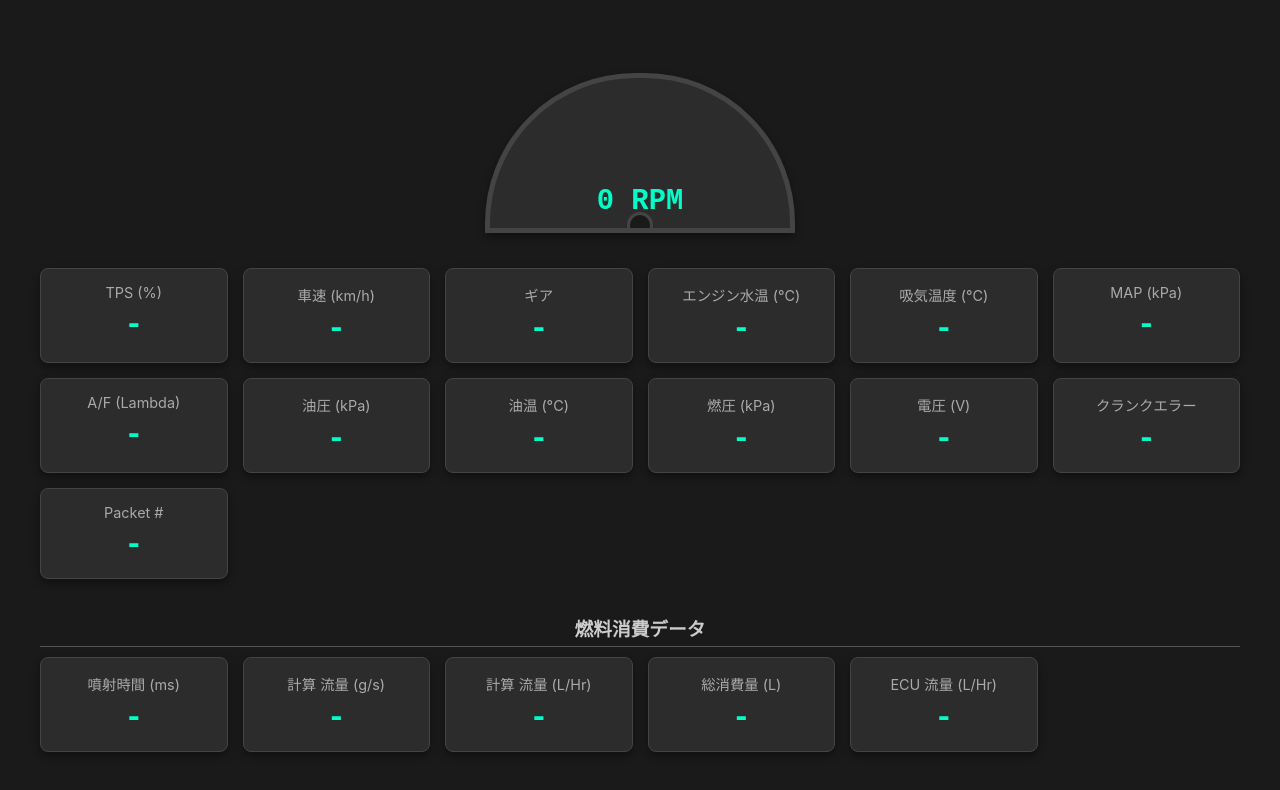
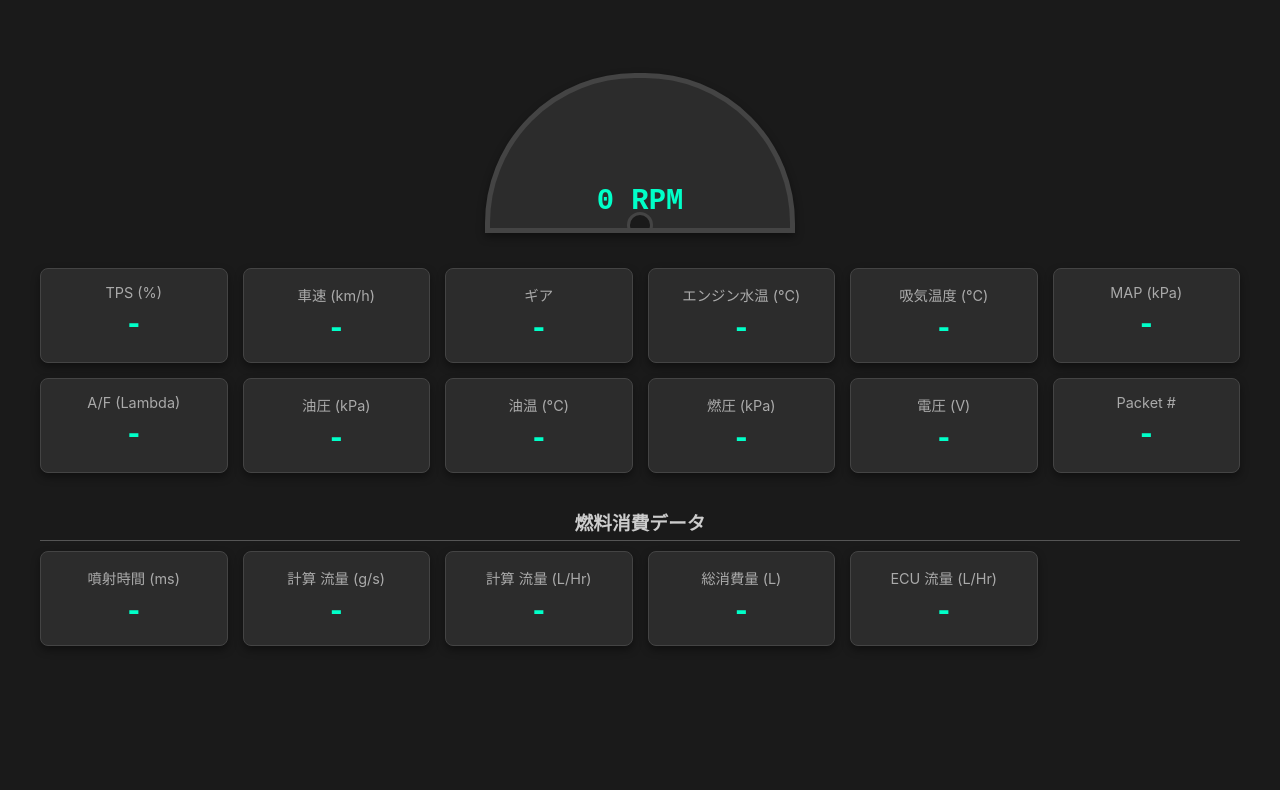
Before and after one commit to kaikkaichi/kaikaichi.github.io, a plain HTML site: page index.html in a window 1280 px wide. Shown: the part 108-898 px from the top of the page. After the commit the page ends 800 px from the top, so only its background shows below. Drawn offline with Linux system fonts and the light colour scheme; no server answers.

Commit message:
Update index.html
クランクエラーを消しています

```diff
--- a/index.html
+++ b/index.html
@@ -197,7 +197,7 @@
         <div class="metric" id="metric-oil_temp"><div class="label">油温 (°C)</div><div class="value" id="data-oil_temp">-</div></div>
         <div class="metric"><div class="label">燃圧 (kPa)</div><div class="value" id="data-fuel_p">-</div></div>
         <div class="metric" id="metric-volts"><div class="label">電圧 (V)</div><div class="value" id="data-volts">-</div></div>
-        <div class="metric"><div class="label">クランクエラー</div><div class="value" id="data-crank_errors">-</div></div>
+        <!--<div class="metric"><div class="label">クランクエラー</div><div class="value" id="data-crank_errors">-</div></div>-->
         <!-- ★変更: パケットカウンター用のメーターを追加 -->
         <div class="metric"><div class="label">Packet #</div><div class="value" id="data-packet_count">-</div></div>
 
```
